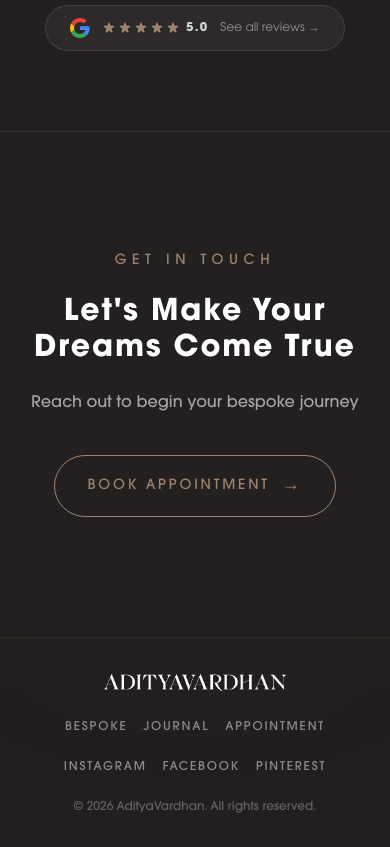
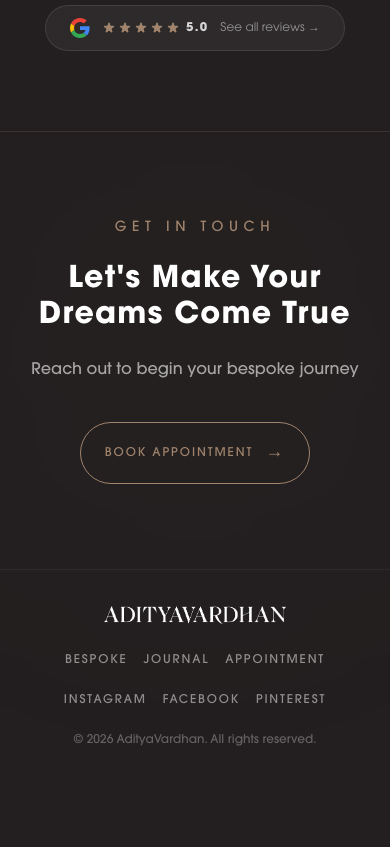
Before and after one commit to sanblah/AdityavardhanV2, a Next.js app: page / in a window 390 px wide. Shown: the part 5320-6167 px from the top of the page. After the commit the page ends 6100 px from the top, so only its background shows below. Built offline with nearby package versions, Linux system fonts and the light colour scheme.

Commit message:
fix: polish final mobile surfaces

```diff
--- a/src/app/error.tsx
+++ b/src/app/error.tsx
@@ -32,7 +32,7 @@ export default function GlobalError({ error, reset }: ErrorProps) {
             </p>
             <button
                 onClick={reset}
-                className="mt-10 border border-brand-gold px-10 py-3 font-heading text-xs uppercase tracking-[0.25em] text-brand-gold transition-all duration-500 hover:bg-brand-gold hover:text-brand-black"
+                className="mt-10 inline-flex min-h-12 items-center justify-center border border-brand-gold px-8 py-3 text-center font-heading text-xs uppercase tracking-[0.18em] text-brand-gold transition-all duration-500 hover:bg-brand-gold hover:text-brand-black md:px-10 md:tracking-[0.25em]"
             >
                 Try Again
             </button>
--- a/src/app/not-found.tsx
+++ b/src/app/not-found.tsx
@@ -15,7 +15,7 @@ export default function NotFound() {
             </p>
             <Link
                 href="/"
-                className="mt-10 border border-brand-gold px-10 py-3 font-heading text-xs uppercase tracking-[0.25em] text-brand-gold transition-all duration-500 hover:bg-brand-gold hover:text-brand-black"
+                className="mt-10 inline-flex min-h-12 items-center justify-center border border-brand-gold px-8 py-3 text-center font-heading text-xs uppercase tracking-[0.18em] text-brand-gold transition-all duration-500 hover:bg-brand-gold hover:text-brand-black md:px-10 md:tracking-[0.25em]"
             >
                 Return Home
             </Link>
--- a/src/components/Footer.tsx
+++ b/src/components/Footer.tsx
@@ -27,7 +27,7 @@ export function Footer() {
     return (
         <footer className="relative z-20 overflow-hidden bg-brand-black">
             {/* CTA Section */}
-            <div className="relative flex min-h-[60vh] flex-col justify-center border-t border-brand-gold/20 py-12 md:min-h-[85vh] md:py-20">
+            <div className="relative flex min-h-[52svh] flex-col justify-center border-t border-brand-gold/20 py-14 md:min-h-[85vh] md:py-20">
                 {/* Ambient Glow */}
                 <div className="pointer-events-none absolute inset-0">
                     <div className="absolute left-1/2 top-1/2 h-[300px] w-[300px] -translate-x-1/2 -translate-y-1/2 rounded-full bg-brand-gold/5 blur-[150px] md:h-[500px] md:w-[500px]" />
@@ -43,7 +43,7 @@ export function Footer() {
                     <h2 className="font-heading text-sm uppercase tracking-[0.4em] text-brand-gold">
                         Get in Touch
                     </h2>
-                        <p className="mt-6 font-heading text-3xl font-bold tracking-[0.06em] text-brand-white md:text-4xl lg:text-6xl">
+                    <p className="mt-6 text-balance font-heading text-3xl font-bold tracking-[0.04em] text-brand-white md:text-4xl md:tracking-[0.06em] lg:text-6xl">
                         Let&apos;s Make Your Dreams Come True
                     </p>
                     <p className="mx-auto mt-6 max-w-lg text-brand-white/60">
@@ -57,7 +57,7 @@ export function Footer() {
                     >
                         <Link
                             href="/appointment"
-                                className="inline-flex items-center gap-3 rounded-full border border-brand-gold bg-transparent px-8 py-4 font-heading text-sm uppercase tracking-[0.2em] text-brand-gold transition-all duration-300 hover:bg-brand-gold hover:text-brand-black"
+                            className="inline-flex min-h-12 max-w-full items-center justify-center gap-3 rounded-full border border-brand-gold bg-transparent px-6 py-4 text-center font-heading text-xs uppercase tracking-[0.16em] text-brand-gold transition-all duration-300 hover:bg-brand-gold hover:text-brand-black md:px-8 md:text-sm md:tracking-[0.2em]"
                         >
                             <span>Book Appointment</span>
                             <span className="text-lg">&rarr;</span>
```
Lines whose indentation alone changed are shown as unchanged.
